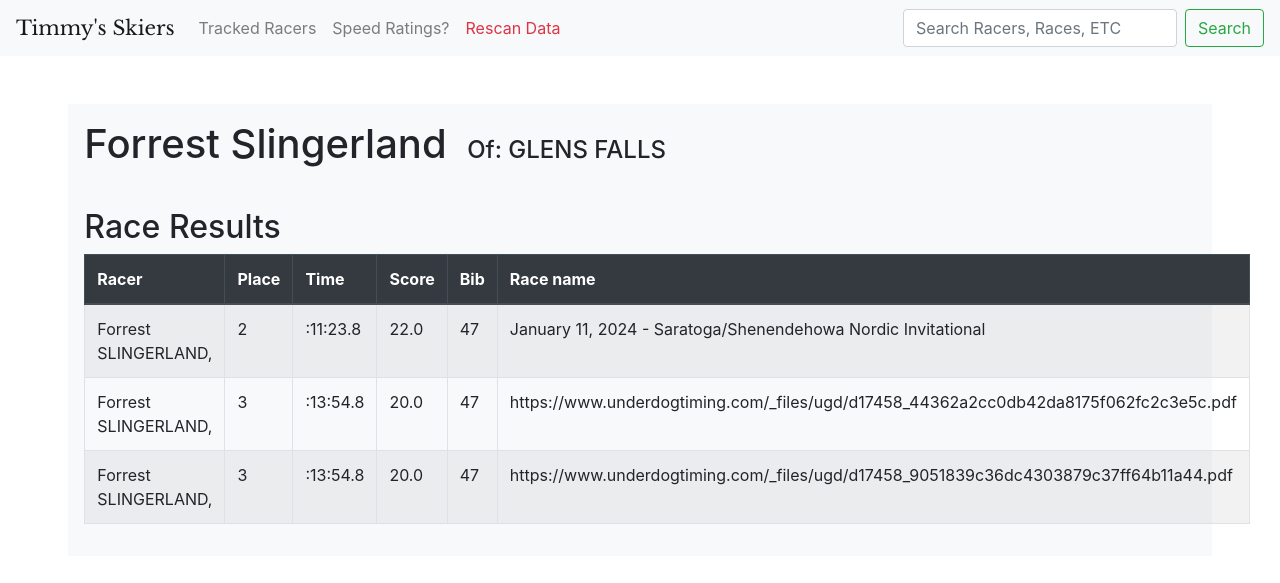
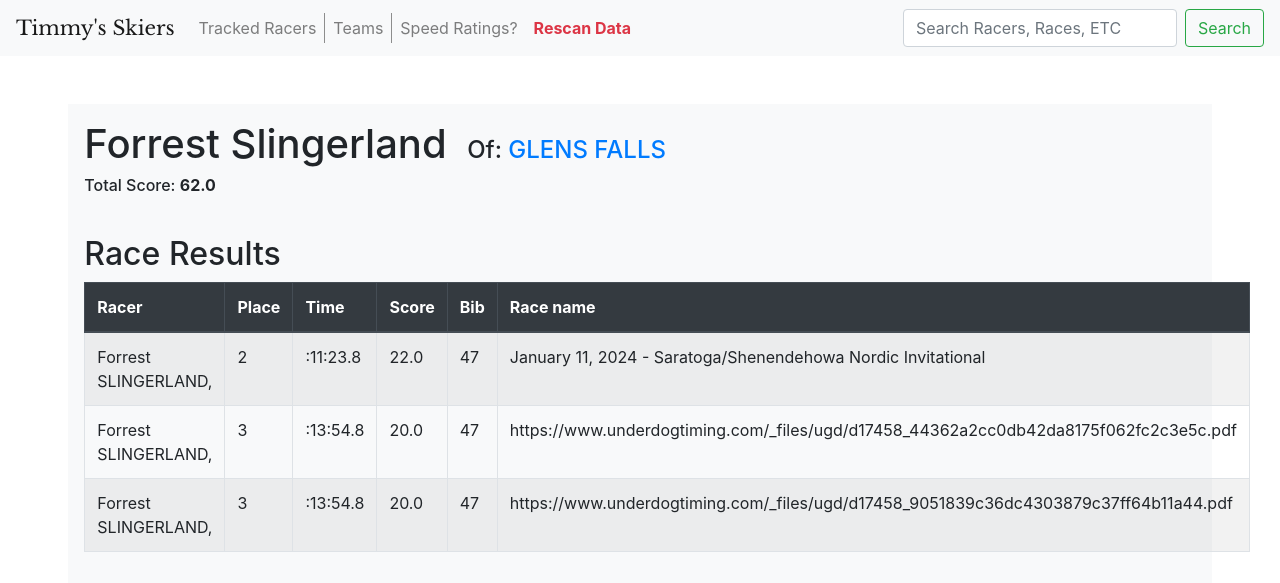
Before and after one commit to Mipppy/skiers2, a Django app: page /racers/8284 in a window 1280 px wide. Shown: the top 583 px of the page. Run offline with Django 5.2, Linux system fonts and the light colour scheme; data comes from the database, SQL or seed files in the repository; both versions use the stored data as it was after the commit; some libraries are stand-ins or nearby versions.

Commit message:
i am zee spycrab.  (got working totalScore calcs) next is the hard part, what Class the racers are in JV, V, Beg

```diff
--- a/skiers/helpers/pdf.py
+++ b/skiers/helpers/pdf.py
@@ -75,7 +75,6 @@ def parseRacerData(data):
                     score_pattern = re.compile(r'\d+(\.\d+)?')
                     if parsed_race[0].isdigit() and parsed_race[1].isdigit() and time_pattern.match(parsed_race[2]) and score_pattern.match(parsed_race[3]) and parsed_race[4].isalpha():
                         parsed_race = [parsed_race, race[1]]
-                        print(parsed_race)
                         addRaceToDatabase(parsed_race)
                 except Exception as e:
                     continue
@@ -104,14 +103,20 @@ def racerExistsAlready(race):
     else:
         return racerQuery
 def doesResultExistYet(race, racer):
-    objects = Result.objects.filter(racer=racer[0], time=race[0][2], bib=int(race[0][0]), place=int(race[0][1]), score=float(race[0][3]), racename=race[1])
+    truescore = additionalScoreShenaggings(race)
+    print(truescore)
+    objects = Result.objects.filter(racer=racer[0], time=race[0][2], bib=int(race[0][0]), place=int(race[0][1]), score=truescore, racename=race[1])
     if not objects:
-        print(race)
-        racer_result = Result(racer=racer[0], time=race[0][2], bib=int(race[0][0]), place=int(race[0][1]), score=float(race[0][3]), racename=race[1])
+        racer_result = Result(racer=racer[0], time=race[0][2], bib=int(race[0][0]), place=int(race[0][1]), score=truescore, racename=race[1])
         racer_result.save()
         return racer_result
     else:
         return None
+
+def additionalScoreShenaggings(race):
+    scores = (24, 22, 20, 18, 16, 14, 12, 10, 8, 6, 4, 2, 1)
+    score = scores[int(race[0][1]) - 1] if 1 <= int(race[0][1]) <= len(scores) else 0
+    return score
 
 def DirectRacerHit(q):
     try:
@@ -119,13 +124,25 @@ def DirectRacerHit(q):
         firstname = q[0].lower().capitalize()
         racer = Racer.objects.filter(lastname__contains=lastname, firstname__contains=firstname)
         if racer:
-            return "racers/"+str(racer[0].id)
+            return "/racers/"+str(racer[0].id)
 
     except Exception as e:
         return None
 
+def compareScore(score, racer):
+    masterList = [{"racer": racer, "score":score}]
+    for racer2 in Racer.objects.all():
+        masterList.append({"racer": racer2, "score": calcTotalRacerScore(racer2)})
+    sortedMasterList = sorted(masterList, key=lambda x: x["score"], reverse=True)
+    original_racer_index = next((i for i, d in enumerate(sortedMasterList) if d["racer"] == racer), None)+1
+    return original_racer_index
 
-# print(Racer.objects.filter(firstname="Timmy")[0].id)
+def calcTotalRacerScore(racer):
+    total = 0
+    for result in Result.objects.filter(racer=racer):
+        total = total + result.score
+    return total
+
 
 # Racer.objects.all().delete()
 # Result.objects.all().delete()
--- a/skiers/templates/skiers/layout.html
+++ b/skiers/templates/skiers/layout.html
@@ -10,6 +10,13 @@
     <link rel="icon" href="{% static 'skiers/icon.png' %}" type="image/png">
     <meta name="viewport" content="width=device-width, initial-scale=1">
     <meta charset="utf-8">
+    <style>
+        .vertical-line {
+            border-left: 1px solid rgb(141, 141, 141); /* Adjust the style as needed */
+            height: 30px; /* Adjust the height as needed */
+            margin-top: 5px; /* Adjust the margin as needed */
+        }
+    </style>
 </head>
 
 <body>
@@ -24,11 +31,16 @@
                 <li class="nav-item">
                     <a class="nav-link" href="/tracked_racers">Tracked Racers</a>
                 </li>
+                <div class="vertical-line"></div>
+                <li class="nav-item">
+                    <a class="nav-link" href="/all_teams">Teams</a>
+                </li>
+                <div class="vertical-line"></div>
                 <li class="nav-item">
                     <a class="nav-link" href="#">Speed Ratings?</a>
                 </li>
                 <li class="nav-item">
-                    <a class="nav-link text-danger m-0" href="/rescan" onclick="alert('Expect Slowdowns\nDo not reload/close site until loading has stopped, or scanning will not occur')">Rescan Data</a>
+                    <a class="nav-link text-danger m-0 font-weight-bold" href="/rescan" onclick="alert('Expect Slowdowns\nDo not reload/close site until loading has stopped, or scanning will not occur')">Rescan Data</a>
                 </li>
             </ul>
             <form class="form-inline my-2 my-lg-0" action="/search" method="post">
--- a/skiers/templates/skiers/racer.html
+++ b/skiers/templates/skiers/racer.html
@@ -9,7 +9,8 @@
         <div class="col-12">
             <div class="bg-light p-3">
                 <h1 class="d-inline-block mr-3">{{racer.firstname}} {{racer.lastname}}</h1>
-                <h4 class="d-inline-block">Of: {{racer.team}}</h4>
+                <h4 class="d-inline-block">Of: <a href="/teams/{{racer.team}}">{{racer.team}}</a></h4>
+                <h6>Total Score: <b>{{totalScore}}</b></h6>
             </div>
         </div>
     </div>
--- a/skiers/urls.py
+++ b/skiers/urls.py
@@ -8,5 +8,6 @@ urlpatterns = [
     path("racers/<int:id>", views.racer, name="racers"),
     path("tracked_racers", views.tracked_racers, name="tracked"),
     path("search", views.search, name="search"),
-    path("teams/<str:name>", views.teams, name="teams")
+    path("teams/<str:name>", views.teams, name="teams"),
+    path("all_teams", views.all_teams, name="all_teams")
 ]
--- a/skiers/views.py
+++ b/skiers/views.py
@@ -26,7 +26,10 @@ def racer(request, id):
     results = Result.objects.filter(racer=racer)
     racer.team = " ".join(str(racer.team).split(" ")[1:])
     racer.lastname = racer.lastname.lower().capitalize()[:-1]
-    return render(request, "skiers/racer.html", {"racer": racer, "results": results})
+    totalScore = calcTotalRacerScore(racer)
+    scorePos = compareScore(totalScore, racer)
+    print(scorePos)
+    return render(request, "skiers/racer.html", {"racer": racer, "results": results, "totalScore": totalScore})
 
 def tracked_racers(request):
     racer = Racer.objects.all()
@@ -41,7 +44,6 @@ def search(request):
         bq = q
         if q[0] == "god":
             return HttpResponseRedirect("racers/7514")
-
         hit = DirectRacerHit(q)
         if hit:
             return HttpResponseRedirect(hit)
@@ -55,7 +57,7 @@ def search(request):
             teams = []
             for racer2 in Racer.objects.filter(team__icontains=bq[0]):
                 teams.append(" ".join(str(racer2.team).split(" ")[1:]))
-            teams = list(set(teams))
+            teams = sorted(list(set(teams)))
             return render(request, "skiers/search.html", {"racers": all_matching_racers, "teams":teams})
 
 def teams(request, name):
@@ -64,4 +66,12 @@ def teams(request, name):
         racer2.team = " ".join(str(racer2.team).split(" ")[1:])
         racers.append(racer2)
     racers = list(set(racers))
-    return render(request, "skiers/team.html", {"racers": racers})
+    return render(request, "skiers/team.html", {"racers": racers, "team": racers[0].team})
+
+def all_teams(request):
+    teams = []
+    for racer2 in Racer.objects.all():
+        racer2.team = " ".join(str(racer2.team).split(" ")[1:])
+        teams.append(racer2.team)
+    teams = sorted(list(set(teams)))
+    return render(request, "skiers/all_team.html", {"teams": teams})
```
Also changed, not shown: skiers/templates/skiers/all_team.html (added, +25 -0 lines), skiers/templates/skiers/index.html (+11 -0 lines), skiers/templates/skiers/team.html (+7 -3 lines), db.sqlite3.
